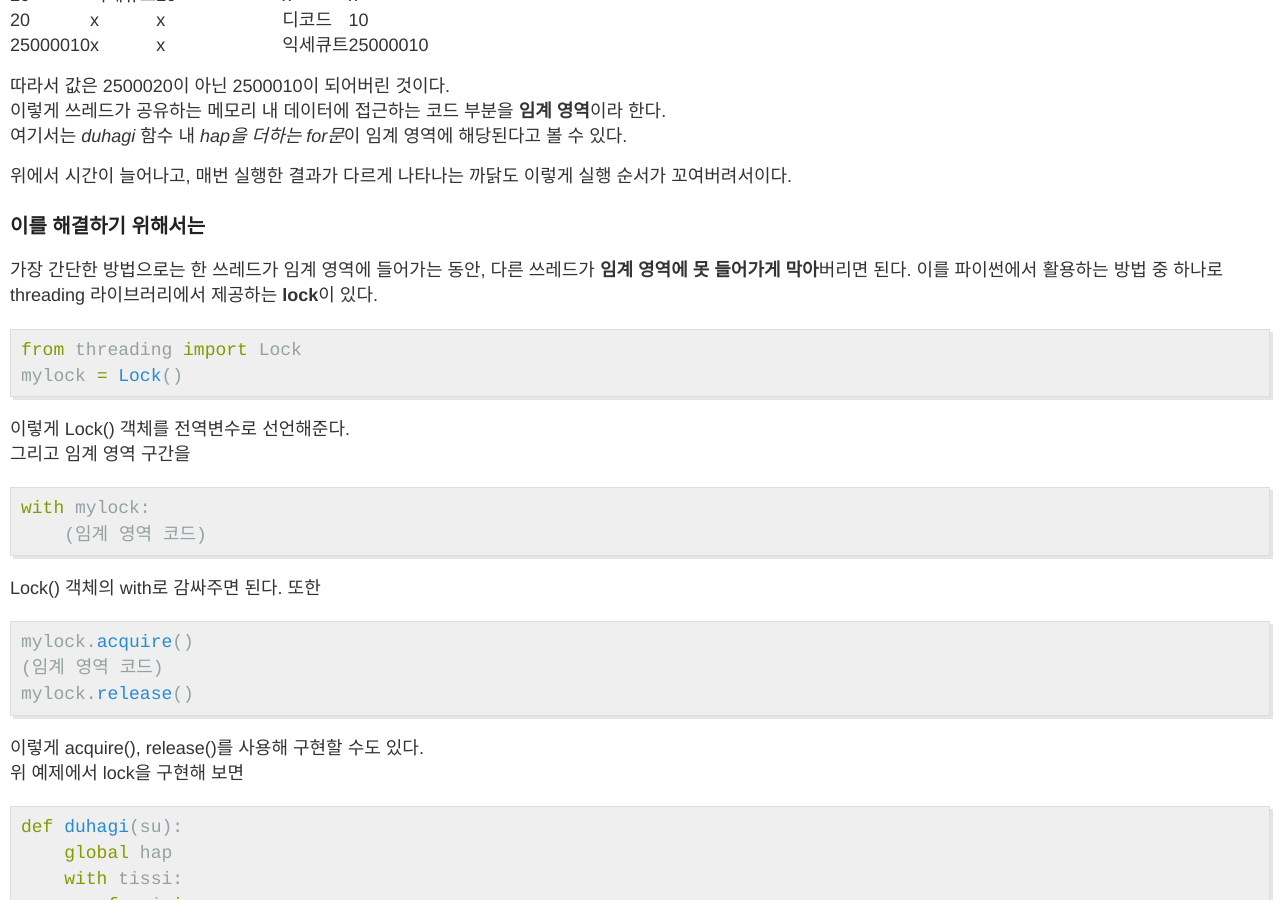
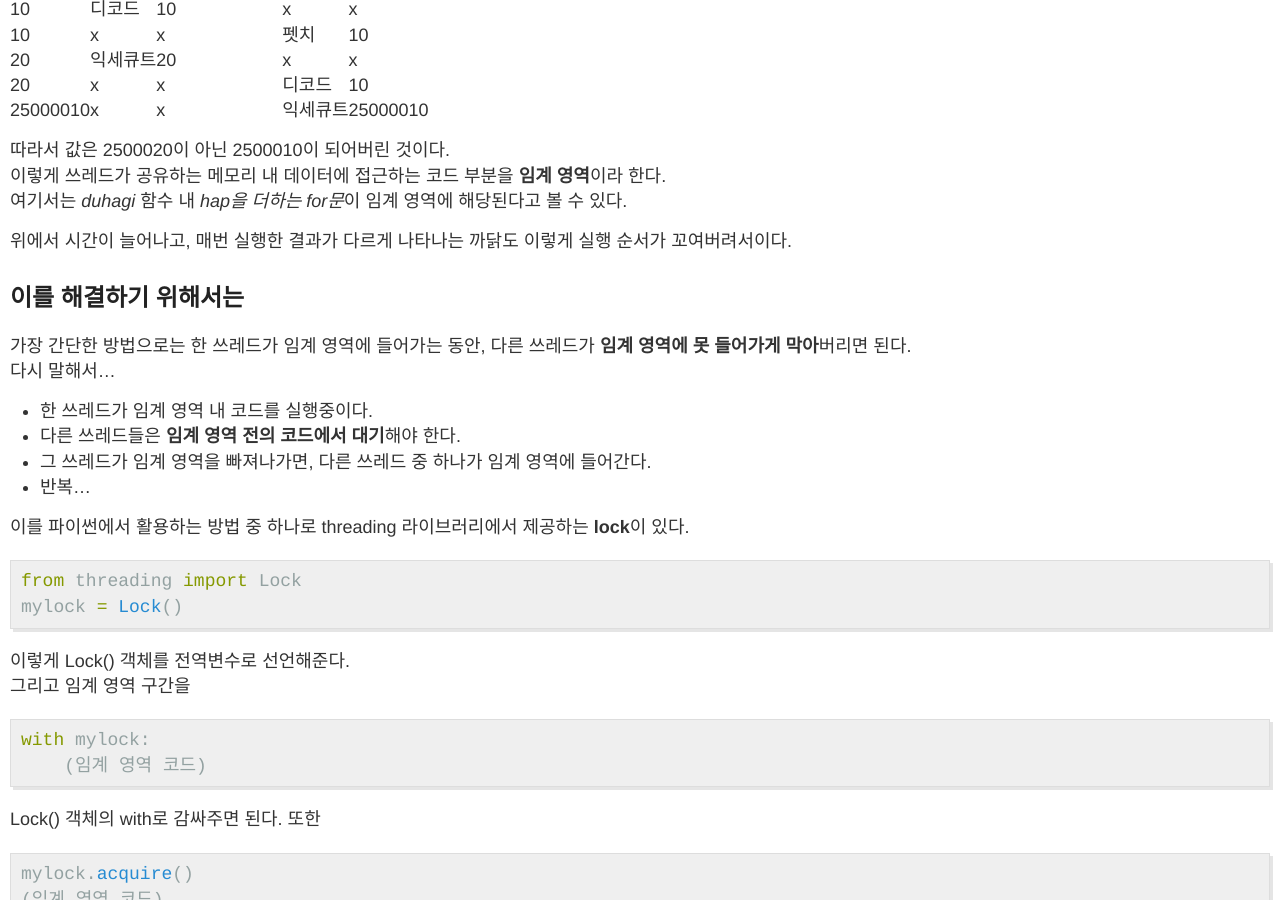
Before and after one commit to Kreator-Kaebal/Kreator-Kaebal.github.io, a Jekyll site: the page built from _posts/2022-2-27-threading2.md, in a window 1280 px wide and 900 px high, scrolled down 3977 px. Built offline with Jekyll 4.4.1, drawn with Linux system fonts in a browser that asks for light colours.

Commit message:
threading2 가독성 추가개선

````diff
--- a/_posts/2022-2-27-threading2.md
+++ b/_posts/2022-2-27-threading2.md
@@ -4,7 +4,7 @@ title: 파이썬 쓰레드
 tags : [python]
 excerpt : 파이썬 멀티쓰레드 활용법
 ---
-## 지난 이야기
+# 지난 이야기
 
 * 프로세스: 실행되고 있는 프로그램
 * 작업: 함수, 메소드 같이 프로그램 내에서 처리되는 일
@@ -20,7 +20,7 @@ excerpt : 파이썬 멀티쓰레드 활용법
 지난 시간에는 이론적인 쓰레드와 프로세스의 차이, 멀티프로세싱과 멀티쓰레딩의 장단점을 알아보았다.
 이제 파이썬을 사용해 실전 적용해보자.
 
-### 시작하기 전-프로세서에서의 쓰레드는
+## 시작하기 전-프로세서에서의 쓰레드는
 
 요즘 CPU들을 보면 4코어 8쓰레드, 6코어 12쓰레드 등 식으로 광고한다.
 여기서도 **쓰레드**라는 말이 나오는데, 이 쓰레드도 앞전에 말한 쓰레드와 동일한 개념인지 의문이 생기는 자가 있을 것이다.
@@ -34,7 +34,7 @@ excerpt : 파이썬 멀티쓰레드 활용법
   * 프로세스는 원래 한번에 한가지 작업밖에 못했다.-**프로세스를 코어에 대입**
   * 그런데 프로세스 쓰레딩이라는 개념이 개발되어 이제 한번에 여러 작업을 수행할 수 있다.-**프로세스 쓰레딩을 SMT에 대입**
 
-## 멀티쓰레딩
+# 멀티쓰레딩
 
 * 멀티프로세싱 때 파이썬은 기본적으로 프로세스 하나만을 사용한다고 언급했다. 쓰레딩을 배웠으므로 엄밀하게 말해보겠다.
   * 파이썬 코드를 실행시키면(프로세스 생성) **쓰레드 하나가 생성**되고 그 쓰레드에서 모든 작업을 처리한다.
@@ -43,7 +43,7 @@ excerpt : 파이썬 멀티쓰레드 활용법
 * 멀티프로세싱은 약간의 꼼수를 부려 **하나의 프로세스 내에서 새로운 프로세스를 생성**하는 식으로 여러 작업을 동시 실행하는 방식이었다.
 * 이번에 언급할 멀티쓰레딩은 위 멀티프로세싱에서 **새로운 프로세스 생성을 쓰레드 생성으로 바꾸기**만 하면 되는, 비교적 간단한(?) 원리이다.
 
-### 파이썬에서의 사용법
+## 파이썬에서의 사용법
 
 ```python
 from threading import Thread
@@ -136,7 +136,7 @@ if __name__ == "__main__":
 심지어 매번 실행할때마다 결과가 달라진다.
 이쯤되면 어안이 벙벙해진다...
 
-### 이런 일이 왜 생기는가
+## 이런 일이 왜 생기는가
 
 지난 시간에 간략하게 말했지만 이 일은 **임계 영역 문제**와 관련이 있다.
 위 쓰레딩 코드를 잘 보면, 더하기 결과가 저장되는 hap은 **전역변수**이다.
@@ -171,9 +171,17 @@ if __name__ == "__main__":
 
 위에서 시간이 늘어나고, 매번 실행한 결과가 다르게 나타나는 까닭도 이렇게 실행 순서가 꼬여버려서이다.
 
-### 이를 해결하기 위해서는
+## 이를 해결하기 위해서는
 
-가장 간단한 방법으로는 한 쓰레드가 임계 영역에 들어가는 동안, 다른 쓰레드가 **임계 영역에 못 들어가게 막아**버리면 된다.  이를 파이썬에서 활용하는 방법 중 하나로 threading 라이브러리에서 제공하는 **lock**이 있다.
+가장 간단한 방법으로는 한 쓰레드가 임계 영역에 들어가는 동안, 다른 쓰레드가 **임계 영역에 못 들어가게 막아**버리면 된다.
+다시 말해서...
+
+* 한 쓰레드가 임계 영역 내 코드를 실행중이다.
+* 다른 쓰레드들은 **임계 영역 전의 코드에서 대기**해야 한다.
+* 그 쓰레드가 임계 영역을 빠져나가면, 다른 쓰레드 중 하나가 임계 영역에 들어간다.
+* 반복...
+
+이를 파이썬에서 활용하는 방법 중 하나로 threading 라이브러리에서 제공하는 **lock**이 있다.
 
 ```python
 from threading import Lock
@@ -227,7 +235,7 @@ def duhagi(su):
 이를 해결하는 방법으론 lock의 발전된 형태인 뮤텍스, 세마포어 등이 있다.
 이를 설명하기에는 여백이 부족하므로 다음에 설명하겠다.
 
-## 다음 시간에...
+# 다음 시간에...
 * 알고리듬-bfs
 * 비동기 처리
 * 새로운 멀티프로세싱과 쓰레딩-concurrent.futures
````
